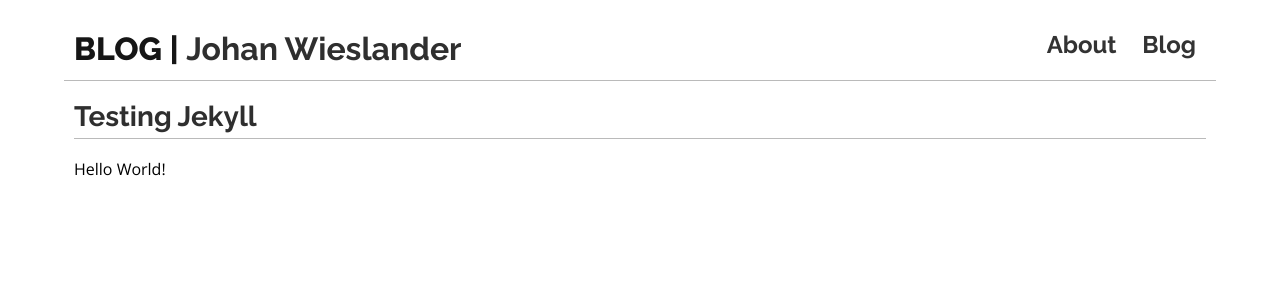
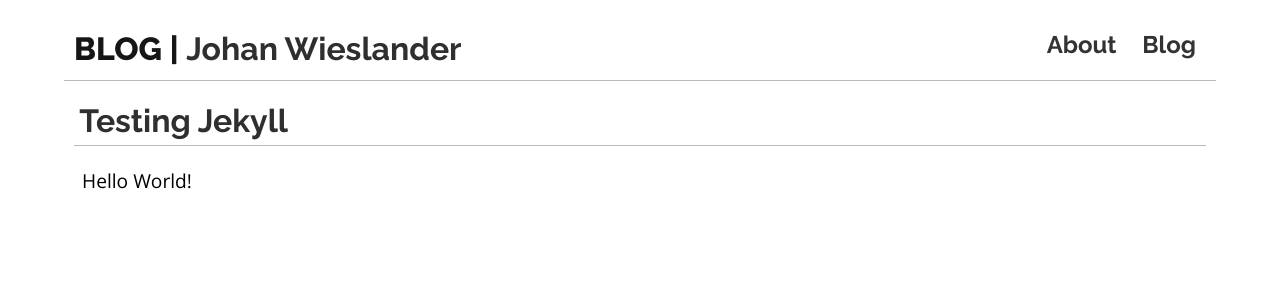
Before and after one commit to Halliom/halliom.github.io, a Jekyll site: the page built from blog.html, in a window 1280 px wide. Shown: the top 300 px of the page. Built offline with Jekyll 4.4.1, drawn with Linux system fonts in a browser that asks for light colours; nearby versions of some CDN libraries.

Commit message:
Removed divider line on mobile and fixed font sizes

```diff
--- a/css/style.css
+++ b/css/style.css
@@ -54,15 +54,10 @@
 
 .post-title-small {
     font-family: 'Raleway', sans-serif;
-    font-size: 1.75rem;
+    font-size: 2rem;
     font-weight: 700;
 
     color: #2f2f2f;
-
-    padding-bottom: 0.33rem;
-    border-bottom-style: solid;
-    border-bottom-color: #bababa;
-    border-bottom-width: 1px;
 }
 
 .post-title-big {
@@ -75,7 +70,7 @@
 
 .post-body-small {
     font-family: 'Open Sans', sans-serif;
-    font-size: 1rem;
+    font-size: 1.2rem;
     font-weight: 400;
 }
 
@@ -145,4 +140,17 @@
         padding-left: 10px;
         padding-right: 10px;
     }
+
+    .post-title-small {
+        padding-left: 0.33rem;
+
+        padding-bottom: 0.33rem;
+        border-bottom-style: solid;
+        border-bottom-color: #bababa;
+        border-bottom-width: 1px;
+    }
+
+    .post-body-small {
+        padding-left: 0.5rem;
+    }
 }
```
Also changed, not shown: 2 other files.
